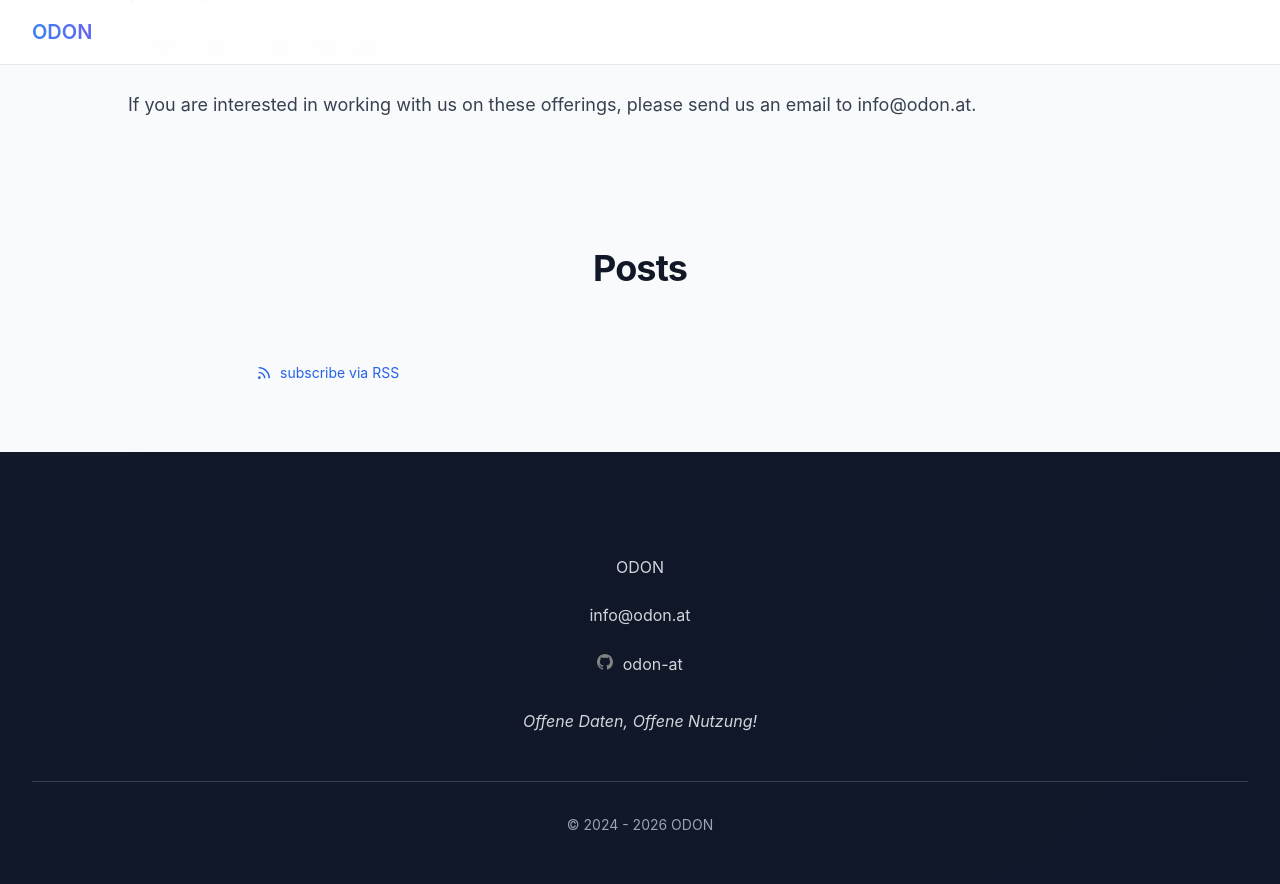
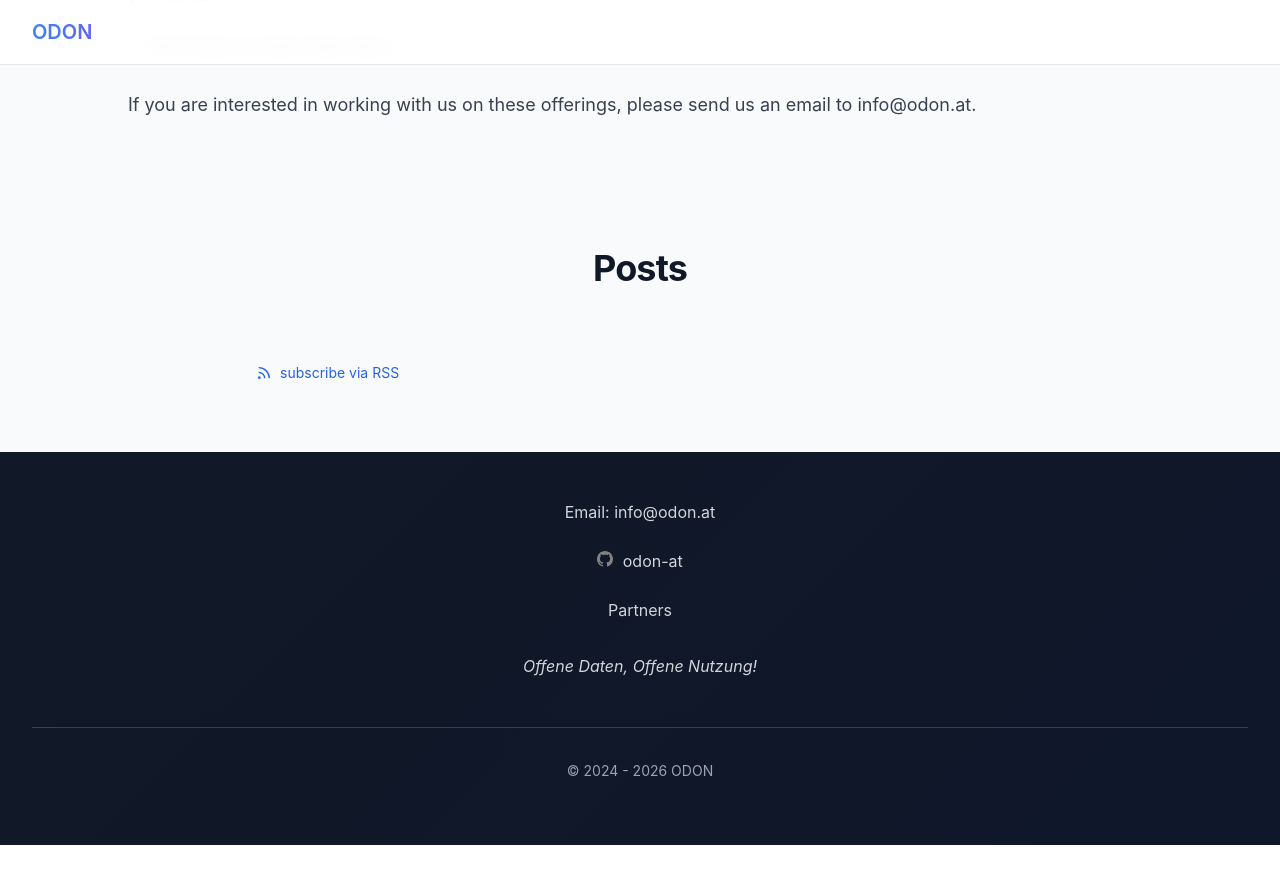
Before and after one commit to verein-odon/verein-odon.github.io, a Jekyll site: the page built from docs/_layouts/home.html, in a window 1280 px wide and 900 px high, scrolled down 807 px. Shown: the top 884 px of the window. Built offline with Jekyll 4.4.1, drawn with Linux system fonts in a browser that asks for light colours; after the commit the page ends 1652 px from its top, so only the background shows below that.

Commit message:
Update footer and added partners

```diff
--- a/docs/_includes/footer.html
+++ b/docs/_includes/footer.html
@@ -2,11 +2,14 @@
   <footer class="footer">
     <div class="container">
       <div class="footer-content">
-        <h3 class="footer-title">{{ site.title | escape }}</h3>
+        {% comment %}
+          <h3 class="footer-title">{{ site.title | escape }}</h3>
+        {% endcomment %}
+
         <div class="footer-info">
-          <p>ODON</p>
-          <p><a href="mailto:info@odon.at">info@odon.at</a></p>
+          <p>Email: <a href="mailto:info@odon.at">info@odon.at</a></p>
           {%- include social.html -%}
+          <p><a href="/{{page.lang}}/partners">Partners</a></p>
           <p class="footer-tagline" data-translate="footer.tagline">{{- site.description | escape -}}</p>
         </div>
       </div>
@@ -17,7 +20,9 @@
   </footer>
 
 
-<!-- <footer class="site-footer h-card">
+{% comment %}
+
+<footer class="site-footer h-card">
   <data class="u-url" href="{{ "/" | relative_url }}"></data>
 
   <div class="wrapper">
@@ -51,7 +56,9 @@
 
   </div>
 
-</footer> -->
+</footer>
+
+{% endcomment %}
 
 <script>
   // Initialize
```
